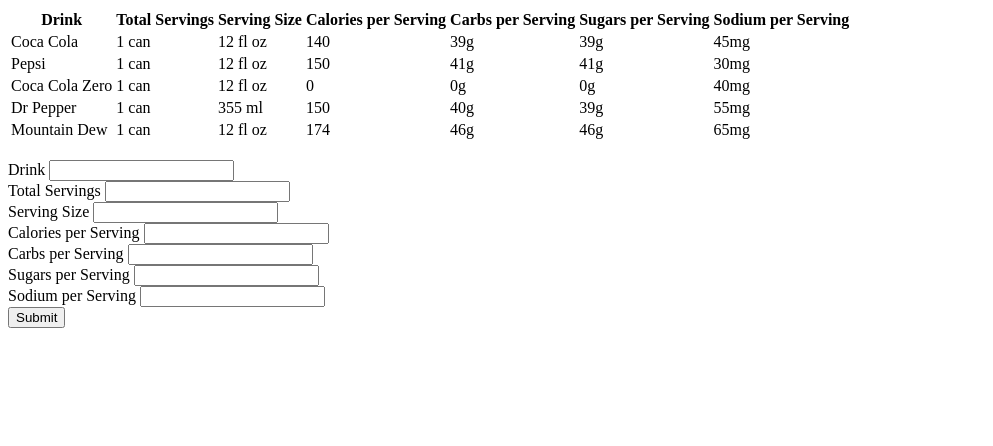
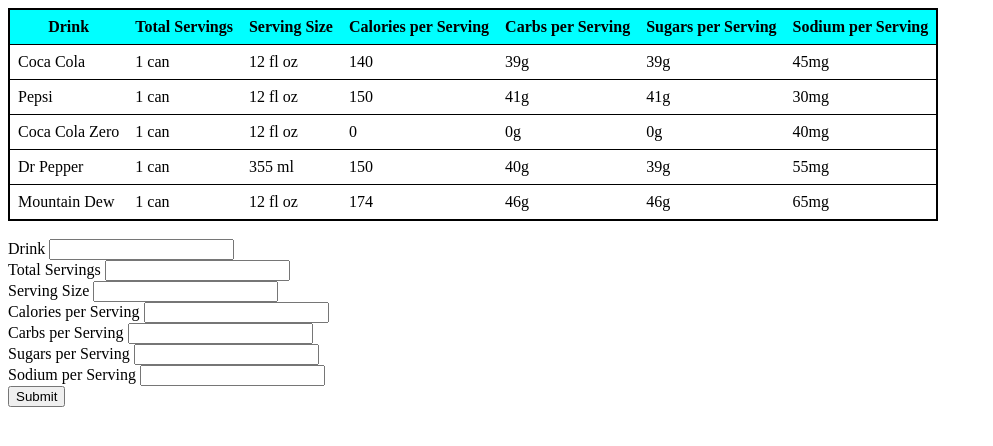
Before and after one commit to CWisda/HTML_Tables_Forms_Exercise, a plain HTML site: page index.html in a window 1280 px wide. Shown: the whole page, without its empty margins (0-993 px from the left). Drawn offline with Linux system fonts and the light colour scheme.

Commit message:
added css

```diff
--- a/index.html
+++ b/index.html
@@ -4,9 +4,11 @@
     <meta charset="UTF-8">
     <meta name="viewport" content="width=device-width, initial-scale=1.0">
     <title>Document</title>
+    <link rel="stylesheet" href="style.css">
 </head>
 <body>
     <table>
+        <thead>
         <tr>
             <th>Drink</th>
             <th>Total Servings</th>
@@ -16,6 +18,8 @@
             <th>Sugars per Serving</th>
             <th>Sodium per Serving</th>
         </tr>
+        </thead>
+        <tbody>
         <tr>
             <td>Coca Cola</td>
             <td>1 can</td>
@@ -61,6 +65,7 @@
             <td>46g</td>
             <td>65mg</td>
         </tr>
+        </tbody>
     </table>
     <br>
     <form>
--- /dev/null
+++ b/style.css
@@ -0,0 +1,17 @@
+table {
+  border: 2px solid black;
+  border-collapse: collapse;
+}
+
+th,
+td {
+  padding: 0.5rem;
+}
+
+tr {
+  border: 1px solid black;
+}
+
+th {
+  background-color: aqua;
+}
```
